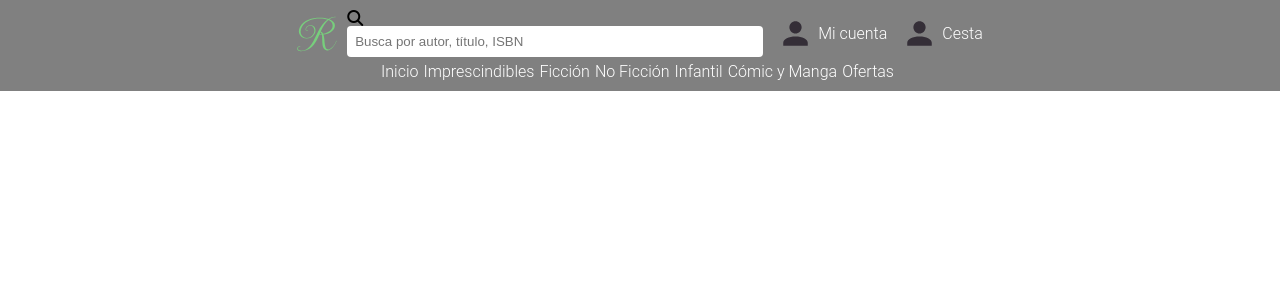
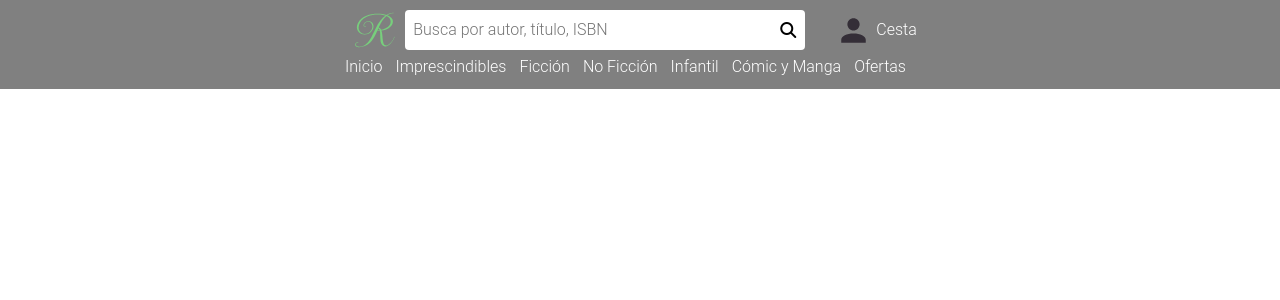
Before and after one commit to 0xMGuerra/TestTemplate, an Angular app: page / in a window 1280 px wide. Shown: the top 300 px of the page. Built offline with nearby package versions, Linux system fonts and the light colour scheme.

Commit message:
Minor changes.

```diff
--- a/src/app/navbar/navbar.component.css
+++ b/src/app/navbar/navbar.component.css
@@ -25,12 +25,21 @@
 .navbar1-items, .navbar2-items {
   display: flex;
 }
+.navbar2-items {
+  justify-content: center;
+  padding-right: 1em;
+}
 
 .left,
 .right,
 center {
   display: flex;
   /*flex: initial;*/
+}
+.center {
+  display: flex;
+  flex-direction: row;
+  flex-wrap: nowrap;
 }
 .left {
   margin-right: 10px;
@@ -69,10 +78,14 @@ i {
 }
 .textarea-icon {
   color:black;
+  left: -6%;
+  margin-top: 3%;
+  position: relative;
 }
 .navbar-link {
   text-decoration: none;
   color: inherit;
+  margin-right: 0.5em;
 }
 
 .navbar-link:hover{
--- a/src/app/navbar/navbar.component.html
+++ b/src/app/navbar/navbar.component.html
@@ -1,13 +1,11 @@
-<div class="navbar">
+<nav class="navbar">
   <div class="navbar-row1">
     <div class="left">
       <img src="../assets/Logo.svg" alt="Logo" class="logo"/>
     </div>
     <div class="center">
-      <i class="fa-solid fa-magnifying-glass textarea-icon">
-        <input type="text" placeholder="Busca por autor, título, ISBN">
-
-      </i>
+      <input type="text" placeholder="Busca por autor, título, ISBN">
+      <i class="fa-solid fa-magnifying-glass textarea-icon"></i>
     </div>
     <div class="right">
       <div class="account" hidden="false">
@@ -37,4 +35,4 @@
     </div>
   </div>
 
-</div>
+</nav>
--- a/src/index.html
+++ b/src/index.html
@@ -7,6 +7,13 @@
   <meta name="viewport" content="width=device-width, initial-scale=1">
   <link rel="icon" type="image/x-icon" href="favicon.ico">
   <script src="https://kit.fontawesome.com/f46c6e2c10.js" crossorigin="anonymous"></script>
+  <link rel="stylesheet" href="https://cdnjs.cloudflare.com/ajax/libs/font-awesome/5.15.3/css/all.min.css">
+  <link rel="stylesheet" href="https://maxcdn.bootstrapcdn.com/bootstrap/4.5.2/css/bootstrap.min.css">
+
+  <link rel="stylesheet" href="styles.css">
+  <script src="https://code.jquery.com/jquery-3.5.1.slim.min.js"></script>
+  <script src="https://cdn.jsdelivr.net/npm/@popperjs/core@2.9.3/dist/umd/popper.min.js"></script>
+  <script src="https://maxcdn.bootstrapcdn.com/bootstrap/4.5.2/js/bootstrap.min.js"></script>
 </head>
 <body>
   <app-root></app-root>
```
